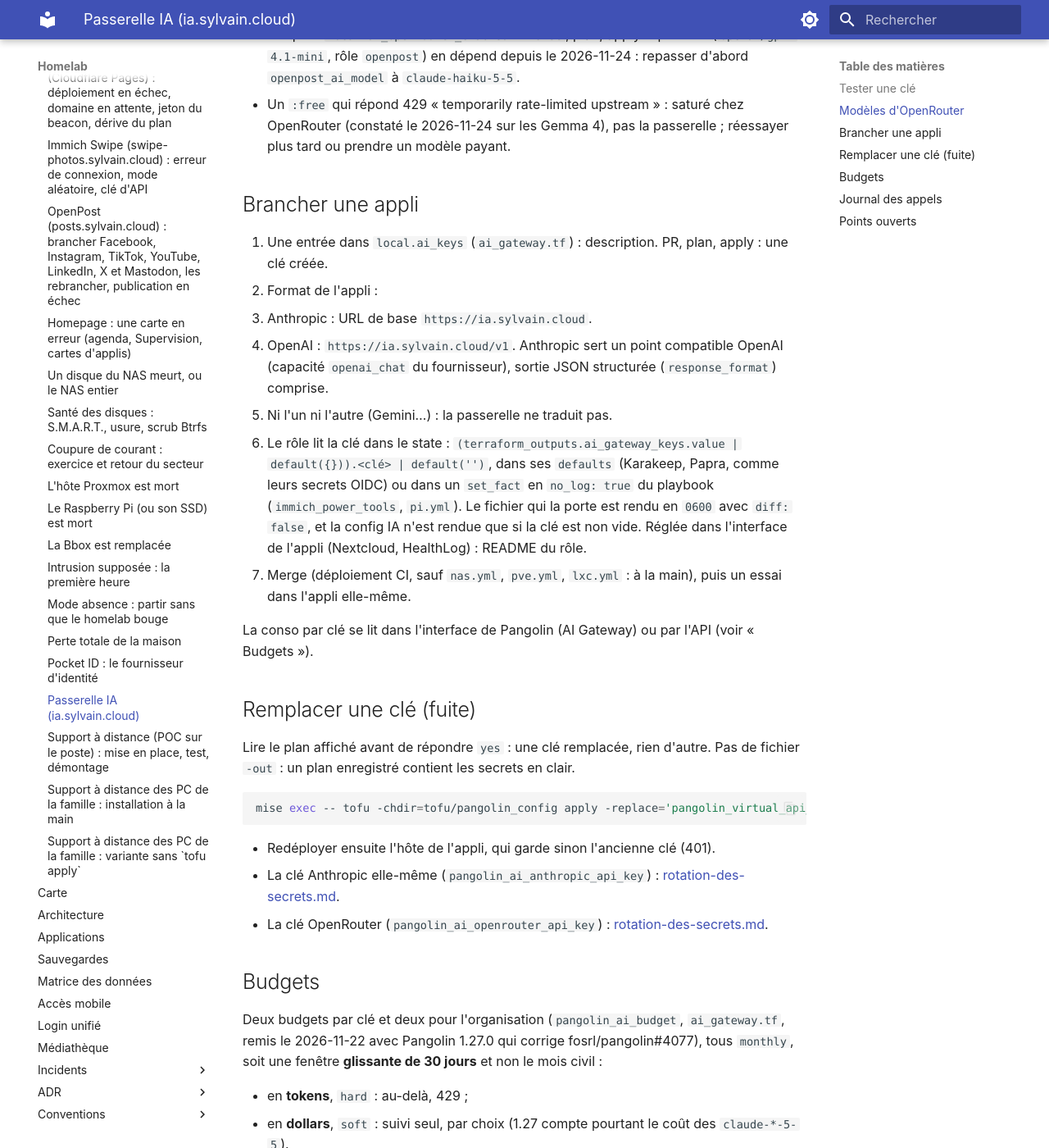
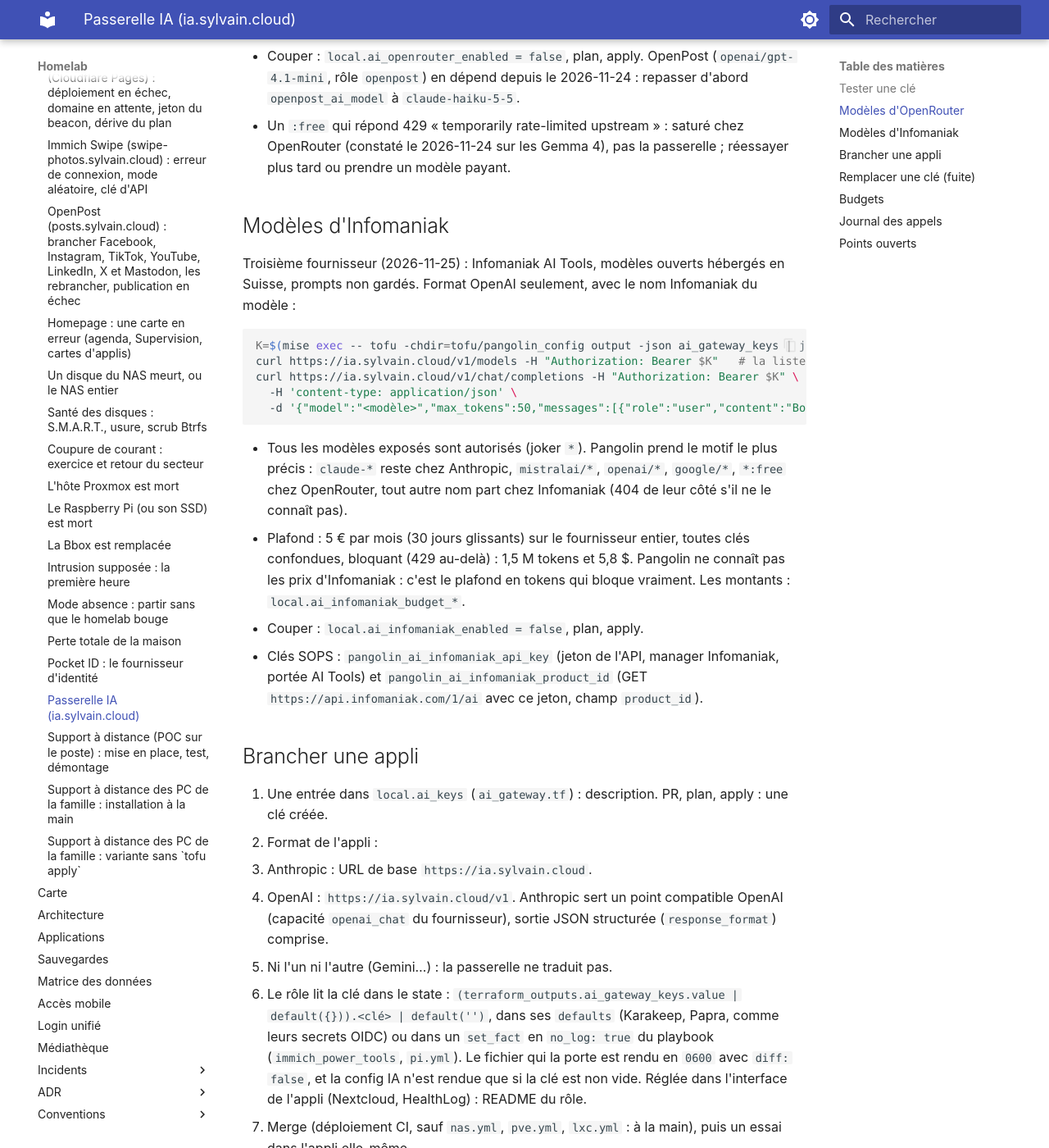
Before and after one commit to sylvainmetayer/homelab, an MkDocs documentation site: the page built from docs/runbooks/passerelle-ia.md, in a window 1280 px wide and 1400 px high, scrolled down 1625 px. Shown: the whole window at 82% size. Built offline with MkDocs 1.6.1 and Material for MkDocs 9.7.7, drawn with Linux system fonts in a browser that asks for light colours; some of the changed text lies outside the part shown.

Commit message:
feat(ia): Infomaniak AI Tools, troisième fournisseur de la passerelle
Fournisseur custom sur l'API compatible OpenAI d'Infomaniak
(/2/ai/<produit>/openai/v1), tous ses modèles autorisés par le joker `*`
(moins précis que Claude et les jokers d'OpenRouter, qui gardent leurs
modèles). Plafond de 5 € par mois sur le fournisseur, bloquant : 5,8 $ et
1,5 M tokens, Pangolin ne connaissant pas les prix d'un fournisseur custom.

Clés SOPS pangolin_ai_infomaniak_api_key et pangolin_ai_infomaniak_product_id
à ajouter avant le plan (précondition).

Claude-Session: https://claude.ai/code/session_01EfxfY9azDfMvXXJa9jZRfr

````diff
--- a/docs/runbooks/passerelle-ia.md
+++ b/docs/runbooks/passerelle-ia.md
@@ -1,7 +1,7 @@
 # Passerelle IA (ia.sylvain.cloud)
 
 Procédure, pas un incident. La passerelle IA de Pangolin relaie les appels des
-applis vers Anthropic, une clé virtuelle par appli, chacune avec deux budgets (voir « Budgets »). Tout est en
+applis vers Anthropic (et OpenRouter, Infomaniak), une clé virtuelle par appli, chacune avec deux budgets (voir « Budgets »). Tout est en
 Tofu : `tofu/pangolin_config/ai_gateway.tf` (détail dans le README du module).
 
 ## Tester une clé
@@ -65,6 +65,33 @@ curl https://ia.sylvain.cloud/v1/chat/completions -H "Authorization: Bearer $K"
   OpenRouter (constaté le 2026-11-24 sur les Gemma 4), pas la passerelle ;
   réessayer plus tard ou prendre un modèle payant.
 
+## Modèles d'Infomaniak
+
+Troisième fournisseur (2026-11-25) : Infomaniak AI Tools, modèles ouverts
+hébergés en Suisse, prompts non gardés. Format OpenAI seulement, avec le nom
+Infomaniak du modèle :
+
+```bash
+K=$(mise exec -- tofu -chdir=tofu/pangolin_config output -json ai_gateway_keys | jq -r .openrouter)
+curl https://ia.sylvain.cloud/v1/models -H "Authorization: Bearer $K"   # la liste
+curl https://ia.sylvain.cloud/v1/chat/completions -H "Authorization: Bearer $K" \
+  -H 'content-type: application/json' \
+  -d '{"model":"<modèle>","max_tokens":50,"messages":[{"role":"user","content":"Bonjour"}]}'
+```
+
+- Tous les modèles exposés sont autorisés (joker `*`). Pangolin prend le motif
+  le plus précis : `claude-*` reste chez Anthropic, `mistralai/*`, `openai/*`,
+  `google/*`, `*:free` chez OpenRouter, tout autre nom part chez Infomaniak
+  (404 de leur côté s'il ne le connaît pas).
+- Plafond : 5 € par mois (30 jours glissants) sur le fournisseur entier,
+  toutes clés confondues, bloquant (429 au-delà) : 1,5 M tokens et 5,8 $.
+  Pangolin ne connaît pas les prix d'Infomaniak : c'est le plafond en tokens
+  qui bloque vraiment. Les montants : `local.ai_infomaniak_budget_*`.
+- Couper : `local.ai_infomaniak_enabled = false`, plan, apply.
+- Clés SOPS : `pangolin_ai_infomaniak_api_key` (jeton de l'API, manager
+  Infomaniak, portée AI Tools) et `pangolin_ai_infomaniak_product_id` (GET
+  `https://api.infomaniak.com/1/ai` avec ce jeton, champ `product_id`).
+
 ## Brancher une appli
 
 1. Une entrée dans `local.ai_keys` (`ai_gateway.tf`) : description.
@@ -102,6 +129,8 @@ mise exec -- tofu -chdir=tofu/pangolin_config apply -replace='pangolin_virtual_a
   [rotation-des-secrets.md](rotation-des-secrets.md#cle-api-anthropic-passerelle-ia).
 - La clé OpenRouter (`pangolin_ai_openrouter_api_key`) :
   [rotation-des-secrets.md](rotation-des-secrets.md#cle-api-openrouter-passerelle-ia).
+- Le jeton Infomaniak (`pangolin_ai_infomaniak_api_key`) :
+  [rotation-des-secrets.md](rotation-des-secrets.md#jeton-api-infomaniak-passerelle-ia).
 
 ## Budgets
 
--- a/mise.toml
+++ b/mise.toml
@@ -51,6 +51,8 @@ TF_VAR_ntfy_uptime_kuma_token = "{{ env.ntfy_uptime_kuma_token | default(value='
 TF_VAR_pocket_id_api_token = "{{ env.pocket_id_static_api_key | default(value='') }}"
 TF_VAR_ai_anthropic_api_key = "{{ env.pangolin_ai_anthropic_api_key | default(value='') }}"
 TF_VAR_ai_openrouter_api_key = "{{ env.pangolin_ai_openrouter_api_key | default(value='') }}"
+TF_VAR_ai_infomaniak_api_key = "{{ env.pangolin_ai_infomaniak_api_key | default(value='') }}"
+TF_VAR_ai_infomaniak_product_id = "{{ env.pangolin_ai_infomaniak_product_id | default(value='') }}"
 
 [tasks.generate_password]
 description = "Hash a host password (prompted, kept out of the shell history) for host_user_password_hash"
````
Also changed, not shown: docs/runbooks/rotation-des-secrets.md (+9 -0 lines), tofu/pangolin_config/README.md (+1 -1 lines), 4 other files.
